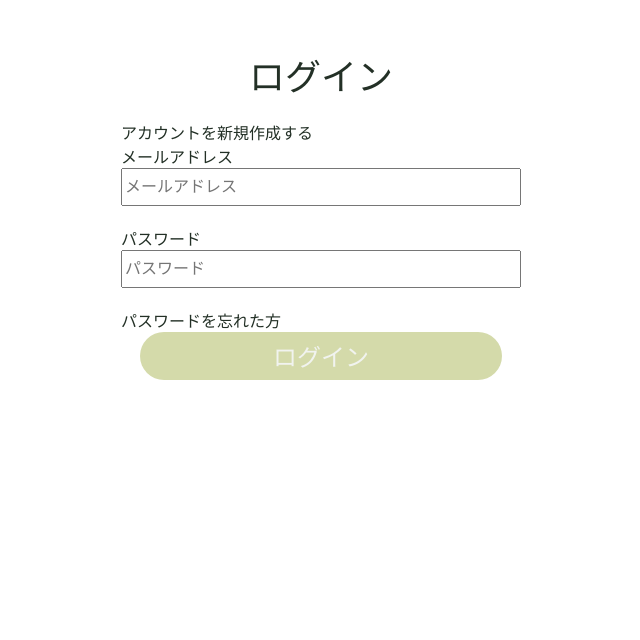
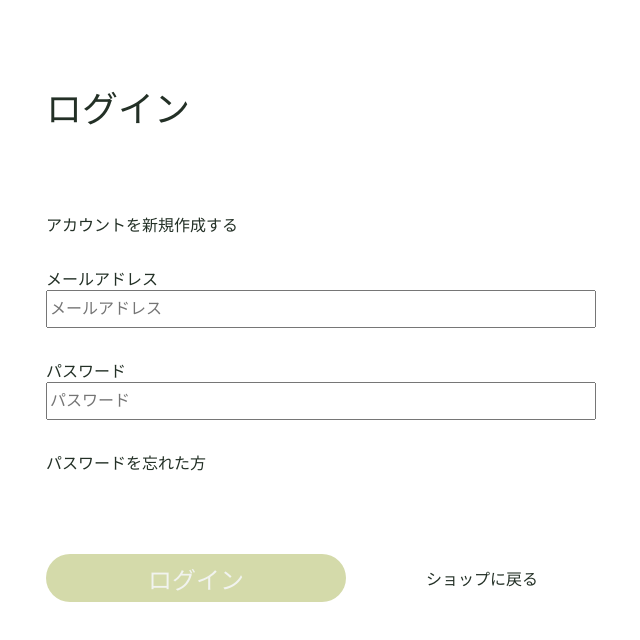
Before and after one commit to natsumi-a98/team-development, a React app: page /admin/auth/login in a window 1280 px wide. Shown: the top 640 px of the page, without its empty margins (319-959 px from the left). Built offline with nearby package versions, Linux system fonts and the light colour scheme; the HTML template or start-up script is replaced by a standard one.

Commit message:
Layout login page

```diff
--- a/src/components/user/CategoryList.tsx
+++ b/src/components/user/CategoryList.tsx
@@ -42,7 +42,7 @@ const CategoryList: React.FC = () => {
         ))}
       </div>
 
-      <div className='button-container'>
+      <div className='user-button-container'>
         <BaseButton
           text='すべてのカテゴリを見る'
           onClick={handleViewAllCategoryList}
--- a/src/pages/admin/auth/Login.tsx
+++ b/src/pages/admin/auth/Login.tsx
@@ -21,9 +21,7 @@ const Login: React.FC = () => {
   return (
     <div className='container'>
       <div className='auth-container'>
-        <div>
-          <h4 className='auth-title'>ログイン</h4>
-        </div>
+        <h4 className='auth-title'>ログイン</h4>
         <div className='register-container'>
           <Link to='/register' className='register-link'>
             アカウントを新規作成する
@@ -34,12 +32,17 @@ const Login: React.FC = () => {
             setEmail(email);
             setPassword(password);
           }} />
+        </section>
+        <div className="button-container">
           <BaseButton
             text='ログイン'
             onClick={handleLogin}
             className='login-button'
           />
-        </section>
+          <Link to='/' className='home-link'>
+            ショップに戻る
+          </Link>
+        </div>
       </div>
     </div>
   );
--- a/src/styles/Login.css
+++ b/src/styles/Login.css
@@ -1,8 +1,8 @@
 .register-container {
   width: 100%;
-  max-width: 400px;
   text-align: left;
   font-size: 16px;
+  margin-bottom: 30px;
 }
 
 .register-link {
@@ -15,3 +15,24 @@
 .register-link:hover {
   text-decoration: underline;
 }
+
+.login-button {
+  width: 300px;
+}
+
+.home-link {
+  color: #233026;
+  text-decoration: none;
+  margin: auto 0;
+}
+
+.home-link:hover {
+  text-decoration: underline;
+}
+
+.button-container {
+  display: flex;
+  width: 100%;
+  margin: 0;
+  justify-content: flex-start;
+}
--- a/src/styles/LoginForm.css
+++ b/src/styles/LoginForm.css
@@ -2,13 +2,10 @@
   display: flex;
   flex-direction: column;
   justify-content: center;
-  align-items: center;
 }
 
 .password-reset-container {
   width: 100%;
-  max-width: 400px;
-  text-align: left;
 }
 
 .password-reset-link {
@@ -16,6 +13,7 @@
   color: #233026;
   text-decoration: none;
   display: block;
+  margin-bottom: 80px;
 }
 
 .password-reset-link:hover {
--- a/src/styles/user/CategoryList.css
+++ b/src/styles/user/CategoryList.css
@@ -30,7 +30,7 @@
   /* ホバー時に少し拡大 */
 }
 
-.button-container {
+.user-button-container {
   margin: 30px 0 80px 0;
   display: flex;
   justify-content: center;
--- a/src/styles/user/main.css
+++ b/src/styles/user/main.css
@@ -51,9 +51,9 @@ label {
 .form-field {
   display: flex;
   flex-direction: column;
-  margin-bottom: 20px;
+  margin-bottom: 30px;
   width: 100%;
-  max-width: 400px;
+  max-width: 550px;
 }
 
 label {
@@ -62,16 +62,17 @@ label {
 }
 
 .auth-container {
+  width: 550px;
   display: flex;
   flex-direction: column;
   justify-content: center;
-  align-items: center;
-  padding: 0 20px;
-  text-align: center;
+  align-items: flex-start;
+  margin: 0 auto;
+  text-align: left;
 }
 
 .auth-title {
-  margin-bottom: 20px;
+  margin: 80px 0;
 }
 
 .auth-form {
@@ -81,7 +82,6 @@ label {
 
 .form-section {
   width: 100%;
-  max-width: 400px;
 }
 
 /* 管理者側 */
```
Also changed, not shown: 1 other file (tests, documents, lock files or other folders).
